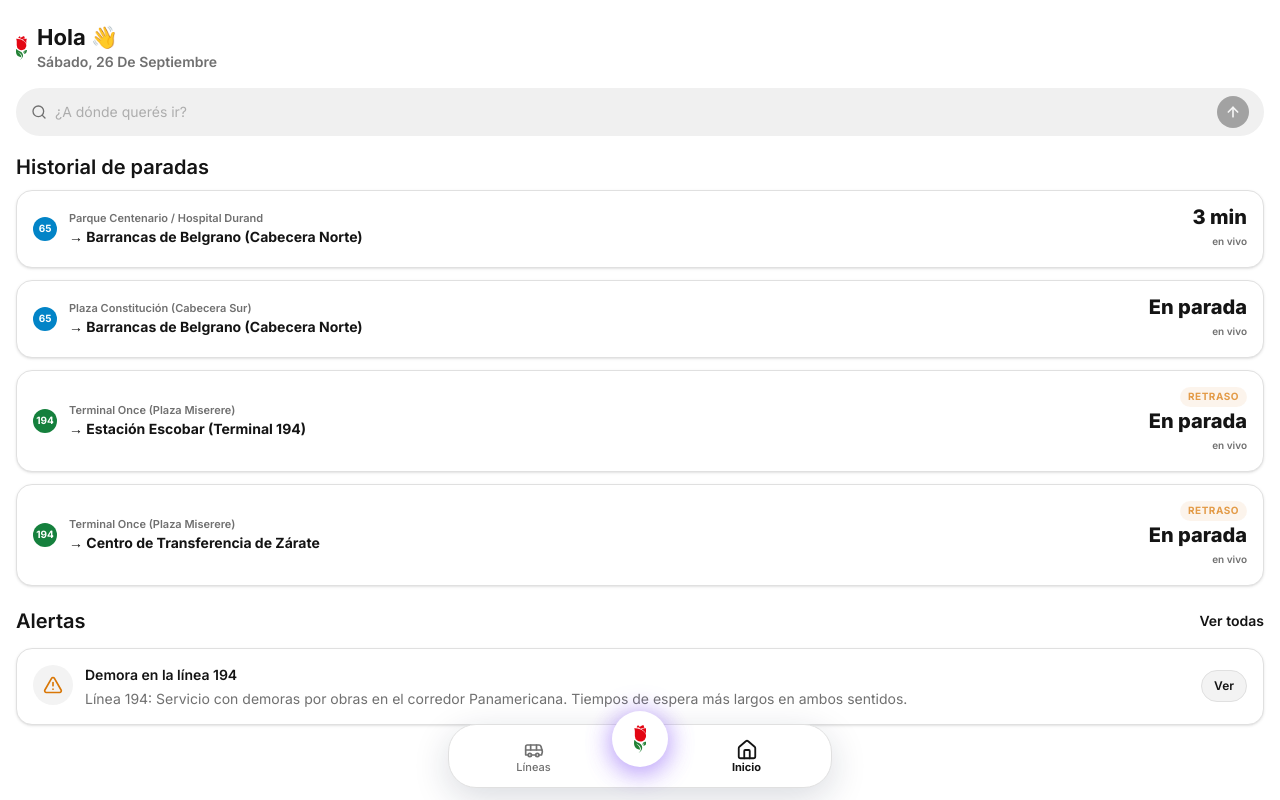
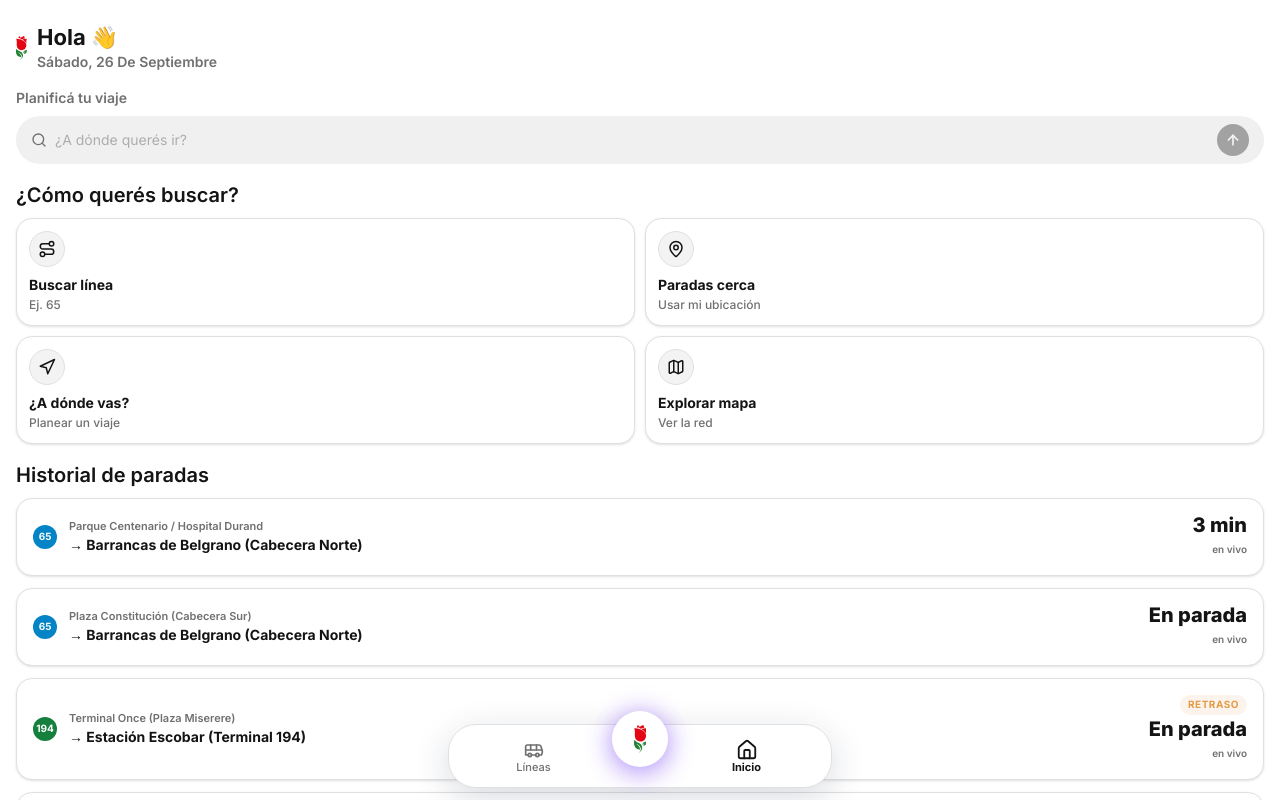
Before and after one commit to adriangmrraa/demobondisok, a Next.js app: page /inicio in a window 1280 px wide. Built offline with nearby package versions, Linux system fonts and the light colour scheme.

Commit message:
feat(home): add classic trip discovery actions

```diff
--- a/src/app/inicio/page.tsx
+++ b/src/app/inicio/page.tsx
@@ -19,7 +19,9 @@ import { BottomNav } from '@/components/ui/bottom-nav';
 import { LineBadge } from '@/components/ui/line-badge';
 import { AssistantBar } from '@/components/home/AssistantBar';
 import { AssistantAnswerSheet } from '@/components/home/AssistantAnswerSheet';
-import { tripMapUrl } from '@/components/home/AssistantAnswerCard';
+import { ClassicTripActions, type ClassicTripAction } from '@/components/home/ClassicTripActions';
+import { LineLookupSheet } from '@/components/home/LineLookupSheet';
+import { buildTripJourneyUrl } from '@/lib/trip-map-navigation';
 import { requestDeviceLocation, SIMULATED_USER_LOCATION } from '@/lib/config/user-location';
 import { nearbyStopsFor as findNearbyStops } from '@/lib/services/assistant-intent-service';
 import { LocationConsentModal } from '@/components/home/LocationConsentModal';
@@ -118,6 +120,7 @@ export default function HomePage() {
   const [phase, setPhase] = useState<'idle' | 'consent' | 'selector' | 'answer'>('idle');
   // Wizard de viaje en 3 pasos (PBI-020): overlay propio del chip "¿Cómo llego a…?".
   const [wizardOpen, setWizardOpen] = useState(false);
+  const [lineLookupOpen, setLineLookupOpen] = useState(false);
   // true = al terminar el selector de lugar, reabrir el wizard (paso 1 "Cambiar").
   const [wizardResume, setWizardResume] = useState(false);
   // Destino elegido explícitamente en Home. Se conserva a través del gate de
@@ -297,7 +300,7 @@ export default function HomePage() {
         setPendingDestino(null);
         setParadaSelId(paradaId);
         setPhase('idle');
-        router.push(tripMapUrl(trip, trip.origin, { boardingStopId: paradaId }));
+        router.push(buildTripJourneyUrl(trip, trip.origin, { boardingStopId: paradaId }));
         return true;
       }
       setWizardOpen(false);
@@ -332,7 +335,7 @@ export default function HomePage() {
   const handleOpenTripOnMap = useCallback(
     (trip: TripOption, origin: LocationPoint, boardingStopId?: string, arrival?: import('@/types/transport').EstimacionLlegada) => {
       setPhase('idle');
-      router.push(tripMapUrl(trip, origin, { boardingStopId: boardingStopId ?? origin.stopId, arrival }));
+      router.push(buildTripJourneyUrl(trip, origin, { boardingStopId: boardingStopId ?? origin.stopId, arrival }));
     },
     [router],
   );
@@ -364,6 +367,23 @@ export default function HomePage() {
     },
     [openTripWizard],
   );
+
+  const handleClassicTripAction = useCallback((action: ClassicTripAction) => {
+    if (action === 'line') {
+      setLineLookupOpen(true);
+      return;
+    }
+    if (action === 'nearby') {
+      setWizardResume(false);
+      setPhase('consent');
+      return;
+    }
+    if (action === 'destination') {
+      openTripWizard();
+      return;
+    }
+    router.push('/mapas');
+  }, [openTripWizard, router]);
 
   const closeAnswer = useCallback(() => {
     setActiveQuery(null);
@@ -422,7 +442,7 @@ export default function HomePage() {
           ),
       );
       if (!trip) return;
-      router.push(tripMapUrl(trip, trip.origin, { boardingStopId: seed.originStopId }));
+      router.push(buildTripJourneyUrl(trip, trip.origin, { boardingStopId: seed.originStopId }));
     },
     [router],
   );
@@ -450,10 +470,14 @@ export default function HomePage() {
       </header>
 
       <main className="px-4 flex flex-col gap-4 flex-1 min-h-0 overflow-y-auto overscroll-contain pb-[104px]">
-        {/* Buscador único de destino */}
-        <div className="mt-2">
-          <AssistantBar onSubmit={handleDestinationSearch} />
-        </div>
+        <section className="mt-2">
+          <p className="text-sm font-semibold text-text-muted">Planificá tu viaje</p>
+          <div className="mt-2">
+            <AssistantBar onSubmit={handleDestinationSearch} />
+          </div>
+        </section>
+
+        <ClassicTripActions onSelect={handleClassicTripAction} />
 
         <section>
           <div className="flex items-center justify-between mb-2">
@@ -580,6 +604,8 @@ export default function HomePage() {
         />
       )}
 
+      <LineLookupSheet open={lineLookupOpen} onClose={() => setLineLookupOpen(false)} />
+
       {/* Flujo PBI-019: permiso decorativo → selector de lugar */}
       {phase === 'consent' && (
         <LocationConsentModal
--- /dev/null
+++ b/src/components/home/ClassicTripActions.tsx
@@ -0,0 +1,47 @@
+'use client';
+
+import { Map, MapPin, Navigation, Route } from 'lucide-react';
+
+export type ClassicTripAction = 'line' | 'nearby' | 'destination' | 'map';
+
+interface ClassicTripActionsProps {
+  onSelect: (action: ClassicTripAction) => void;
+}
+
+const ACTIONS: Array<{
+  id: ClassicTripAction;
+  label: string;
+  description: string;
+  icon: typeof Route;
+}> = [
+  { id: 'line', label: 'Buscar línea', description: 'Ej. 65', icon: Route },
+  { id: 'nearby', label: 'Paradas cerca', description: 'Usar mi ubicación', icon: MapPin },
+  { id: 'destination', label: '¿A dónde vas?', description: 'Planear un viaje', icon: Navigation },
+  { id: 'map', label: 'Explorar mapa', description: 'Ver la red', icon: Map },
+];
+
+export function ClassicTripActions({ onSelect }: ClassicTripActionsProps) {
+  return (
+    <section aria-labelledby="classic-trip-actions-title">
+      <h2 id="classic-trip-actions-title" className="text-[20px] font-semibold text-ink">
+        ¿Cómo querés buscar?
+      </h2>
+      <div className="mt-2 grid grid-cols-2 gap-2.5">
+        {ACTIONS.map(({ id, label, description, icon: Icon }) => (
+          <button
+            key={id}
+            type="button"
+            onClick={() => onSelect(id)}
+            className="min-h-[92px] rounded-2xl border border-hairline bg-canvas p-3 text-left shadow-sm transition-all hover:bg-canvas-soft focus-visible:outline-none focus-visible:ring-2 focus-visible:ring-ink/30 active:scale-[0.98]"
+          >
+            <span className="flex h-9 w-9 items-center justify-center rounded-xl border border-hairline bg-canvas-soft">
+              <Icon className="h-4.5 w-4.5 text-ink" aria-hidden="true" />
+            </span>
+            <span className="mt-2 block text-sm font-bold text-ink">{label}</span>
+            <span className="mt-0.5 block text-xs font-medium text-text-muted">{description}</span>
+          </button>
+        ))}
+      </div>
+    </section>
+  );
+}
--- /dev/null
+++ b/src/components/home/LineLookupSheet.tsx
@@ -0,0 +1,90 @@
+'use client';
+
+import { useEffect, useMemo, useRef, useState } from 'react';
+import { Search, X } from 'lucide-react';
+import { LineBadge } from '@/components/ui/line-badge';
+import { MOCK_LINES } from '@/mock/data';
+
+interface LineLookupSheetProps {
+  open: boolean;
+  onClose: () => void;
+}
+
+export function LineLookupSheet({ open, onClose }: LineLookupSheetProps) {
+  const [query, setQuery] = useState('');
+  const inputRef = useRef<HTMLInputElement>(null);
+
+  useEffect(() => {
+    if (!open) return;
+    const timeout = window.setTimeout(() => inputRef.current?.focus(), 0);
+    return () => window.clearTimeout(timeout);
+  }, [open]);
+
+  const matches = useMemo(() => {
+    const normalized = query.trim().toLowerCase();
+    if (!normalized) return MOCK_LINES;
+    return MOCK_LINES.filter((line) =>
+      [line.shortName, line.name, line.direction].some((value) => value.toLowerCase().includes(normalized)),
+    );
+  }, [query]);
+
+  const close = () => {
+    setQuery('');
+    onClose();
+  };
+
+  if (!open) return null;
+
+  return (
+    <div
+      className="fixed inset-0 z-50 flex items-end justify-center bg-ink/45 p-4 backdrop-blur-sm sm:items-center"
+      onClick={(event) => {
+        if (event.target === event.currentTarget) close();
+      }}
+    >
+      <section
+        role="dialog"
+        aria-modal="true"
+        aria-labelledby="line-lookup-title"
+        className="w-full max-w-[420px] rounded-3xl border border-hairline bg-canvas p-4 shadow-2xl"
+      >
+        <header className="flex items-start justify-between gap-3">
+          <div>
+            <h2 id="line-lookup-title" className="text-lg font-bold text-ink">Buscar por línea</h2>
+            <p className="mt-1 text-sm text-text-muted">Escribí el número para ver el recorrido sin abrir el mapa.</p>
+          </div>
+          <button type="button" onClick={onClose} aria-label="Cerrar búsqueda de línea" className="flex h-9 w-9 shrink-0 items-center justify-center rounded-full border border-hairline bg-canvas-soft text-text-muted hover:text-ink">
+            <X className="h-4 w-4" />
+          </button>
+        </header>
+        <label className="relative mt-4 block">
+          <Search className="pointer-events-none absolute left-3 top-1/2 h-4 w-4 -translate-y-1/2 text-text-muted" />
+          <input
+            ref={inputRef}
+            value={query}
+            onChange={(event) => setQuery(event.target.value)}
+            inputMode="numeric"
+            placeholder="Ej. 65"
+            aria-label="Número o nombre de línea"
+            className="min-h-[48px] w-full rounded-xl border border-hairline bg-canvas-soft py-2 pl-10 pr-3 text-base text-ink outline-none focus:ring-2 focus:ring-ink/20"
+          />
+        </label>
+        <ul aria-live="polite" className="mt-3 flex max-h-[320px] flex-col gap-2 overflow-y-auto">
+          {matches.map((line) => (
+            <li key={line.id} className="rounded-2xl border border-hairline-soft bg-canvas-soft p-3">
+              <div className="flex items-start gap-3">
+                <LineBadge shortName={line.shortName} color={line.color} size="sm" />
+                <div className="min-w-0">
+                  <p className="text-sm font-bold text-ink">Línea {line.shortName}</p>
+                  <p className="mt-0.5 text-sm leading-snug text-text-muted">{line.direction}</p>
+                  <p className="mt-1 text-xs font-medium text-text-muted">Resultado disponible: consultá sus paradas y próximos arribos.</p>
+                </div>
+              </div>
+            </li>
+          ))}
+          {matches.length === 0 && <li className="rounded-xl bg-canvas-soft p-3 text-sm text-text-muted">No encontramos esa línea. Probá con 65 o 194.</li>}
+        </ul>
+      </section>
+    </div>
+  );
+}
--- a/src/lib/trip-map-navigation.ts
+++ b/src/lib/trip-map-navigation.ts
@@ -41,7 +41,7 @@ export function buildTripMapState(
   };
 }
 
-export function tripMapUrlFromState(state: TripMapNavigationState): string {
+export function tripUrlFromState(state: TripMapNavigationState, pathname: '/mapas' | '/viaje' = '/mapas'): string {
   const params = new URLSearchParams({
     trip: '1',
     origen: state.origin.name,
@@ -58,7 +58,16 @@ export function tripMapUrlFromState(state: TripMapNavigationState): string {
   if (state.vehicleUnitId) params.set('interno', state.vehicleUnitId);
   if (state.etaReferenceMs) params.set('etaRef', String(state.etaReferenceMs));
   if (state.etaMinutes !== undefined) params.set('etaMin', String(state.etaMinutes));
-  return `/mapas?${params.toString()}`;
+  return `${pathname}?${params.toString()}`;
+}
+
+export function tripMapUrlFromState(state: TripMapNavigationState): string {
+  return tripUrlFromState(state, '/mapas');
+}
+
+/** Share-safe text-first route URL. It uses the same state contract as the map. */
+export function tripJourneyUrlFromState(state: TripMapNavigationState): string {
+  return tripUrlFromState(state, '/viaje');
 }
 
 export function buildTripMapUrl(
@@ -67,6 +76,15 @@ export function buildTripMapUrl(
   options: Pick<TripMapNavigationState, 'boardingStopId'> & { arrival?: EstimacionLlegada },
 ): string {
   return tripMapUrlFromState(buildTripMapState(trip, origin, options));
+}
+
+/** Builds a text-first journey URL while keeping map links backward-compatible. */
+export function buildTripJourneyUrl(
+  trip: TripOption,
+  origin: LocationPoint,
+  options: Pick<TripMapNavigationState, 'boardingStopId'> & { arrival?: EstimacionLlegada },
+): string {
+  return tripJourneyUrlFromState(buildTripMapState(trip, origin, options));
 }
 
 function finiteNumber(value: string | null): number | null {
```
